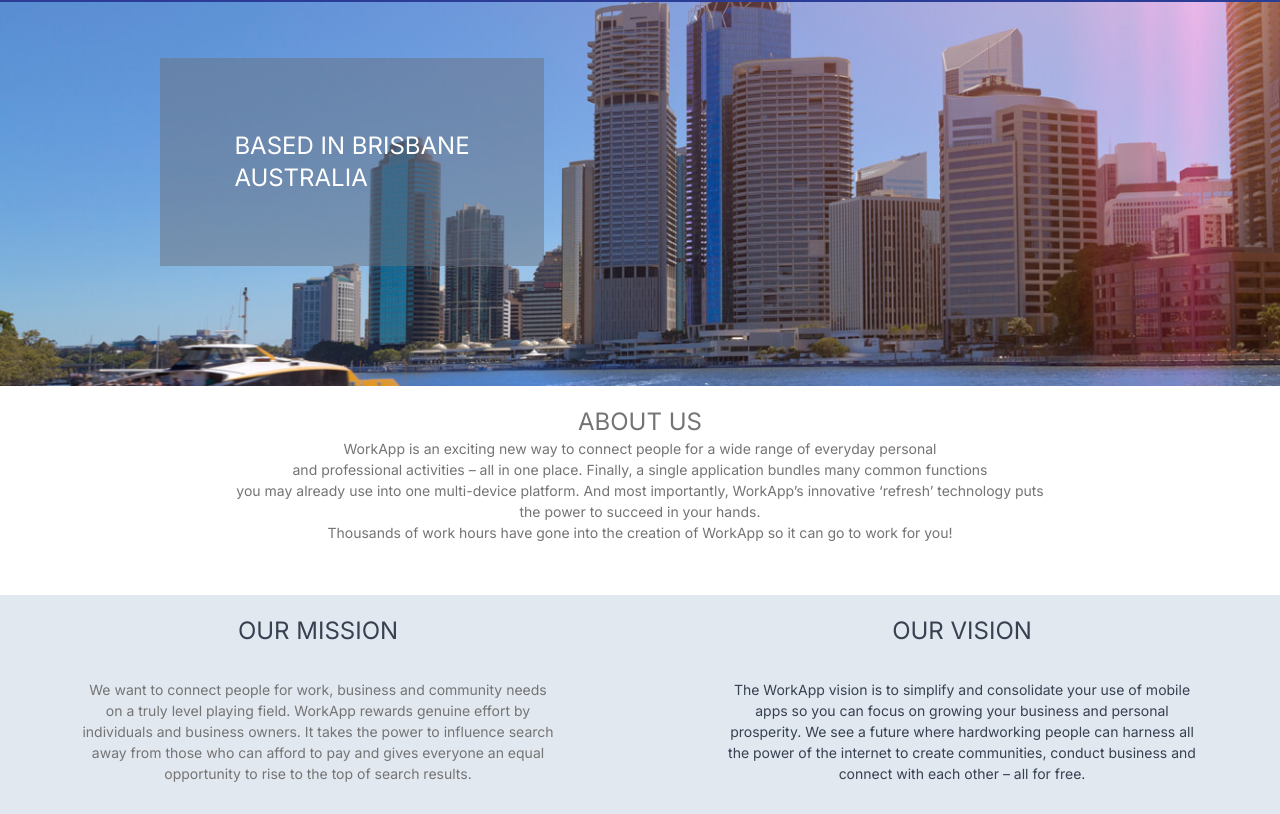
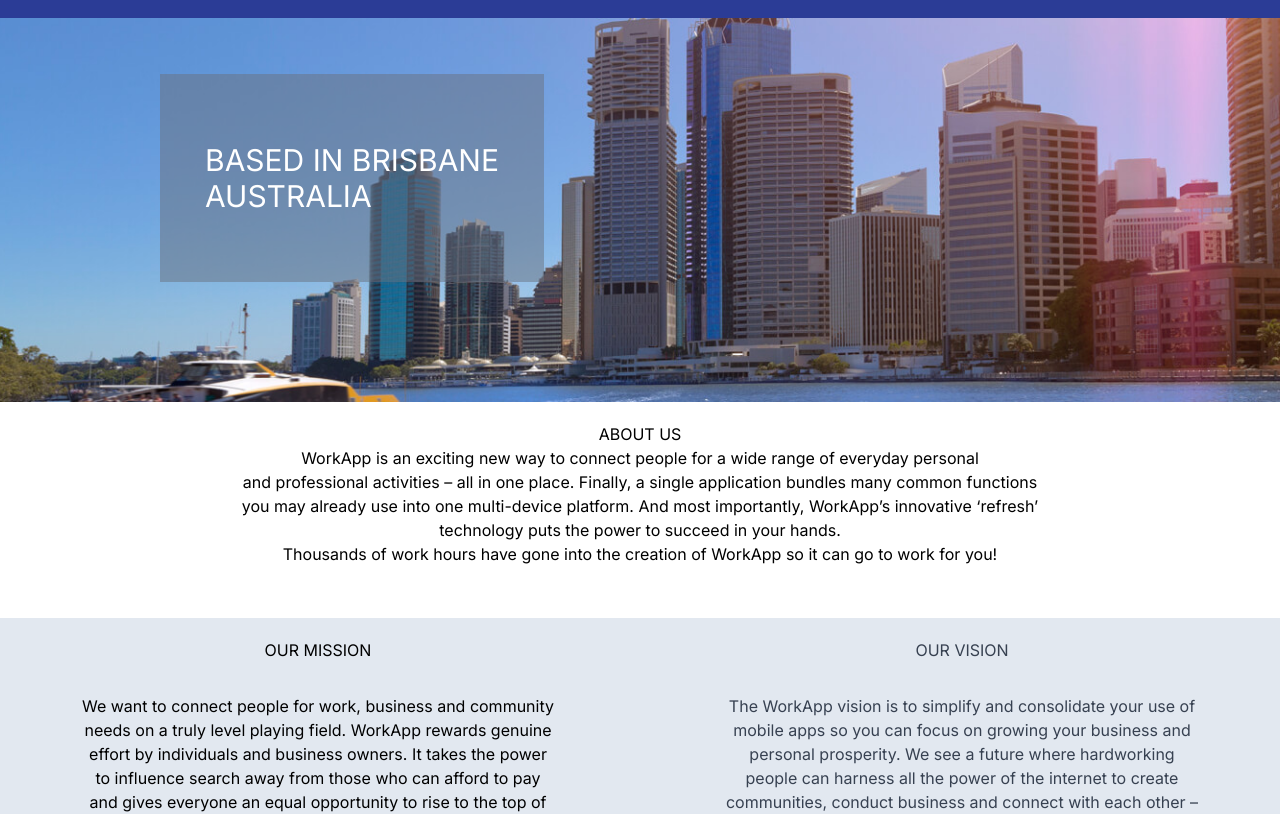
Before and after one commit to marksikaundi/Classified-App, a Next.js app: page /about in a window 1280 px wide. Shown: the part 189-1003 px from the top of the page. Built offline with nearby package versions, Linux system fonts and the light colour scheme.

Commit message:
optimized about-us page

```diff
--- a/app/about/page.jsx
+++ b/app/about/page.jsx
@@ -33,15 +33,15 @@ export default function About() {
     <div className="min-h-screen mx-auto">
       <div className="bg-[url('/assets/about-us.jpg')] md:h-96 h-60 flex justify-start bg-cover bg-center">
         <div className="absolute flex justify-center items-center md:mt-14 mt-5 ml-20 md:ml-40 bg-gray-500 border-none bg-opacity-50 md:h-52 h-20 md:w-96 w-auto text-white md:text-3xl text-sm">
-            <h1 className="my-5 mx-5 text-2xl">
+            <h1 className="my-5 mx-5l">
                 BASED IN BRISBANE<br></br> AUSTRALIA
             </h1>
         </div>
       </div>
       <div className='flex justify-center py-5 bg-white md:h-auto'>
-        <div className='grid grid-rows-1 text-[#747474] w-4/5 items-center'>
-          <h1 className='text-2xl text-center'>ABOUT US</h1>
-          <p className='md:w-2/4 lg:w-4/5 text-sm text-center m-auto mb-8 leading-normal'>
+        <div className='grid grid-rows-1 text-black w-4/5 items-center'>
+          <h1 className='text-center'>ABOUT US</h1>
+          <p className='md:w-2/4 lg:w-4/5 text-center m-auto mb-8 leading-normal'>
             WorkApp is an exciting new way to connect people for a wide range of everyday personal <br />
             and professional activities – all in one place. Finally, a single application bundles many common functions <br />
             you may already use into one multi-device platform. And most importantly, WorkApp’s innovative ‘refresh’
@@ -51,12 +51,12 @@ export default function About() {
         </div>
       </div>
         <div className='flex justify-center md:h-1/2'>
-          <div className='text-[#747474] bg-slate-200 items-center md:grid grid-cols-2 gap-2'>
+          <div className='text-black bg-slate-200 items-center md:grid grid-cols-2 gap-2'>
             <div className='text-center py-5 mx-5'>
-              <h1 className='text-gray-700 text-2xl mb-8'>
+              <h1 className='text-black mb-8'>
                 OUR MISSION
               </h1>
-              <p className='md:w-2/4 lg:w-4/5 text-center m-auto leading-normal text-sm'>
+              <p className='md:w-2/4 lg:w-4/5 text-center m-auto leading-normal'>
               We want to connect people for work, business and community needs on a truly level playing field.
               WorkApp rewards genuine effort by individuals and business owners.
               It takes the power to influence search away from those who can afford to pay and gives everyone
@@ -64,10 +64,10 @@ export default function About() {
               </p>
             </div>
             <div className='text-gray-700 text-center py-5 mx-5'>
-              <h1 className='text-2xl mb-8'>
+              <h1 className='mb-8'>
                 OUR VISION
               </h1>
-              <p className='md:w-2/4 lg:w-4/5 text-center m-auto leading-normal text-sm'>
+              <p className='md:w-2/4 lg:w-4/5 text-center m-auto leading-normal'>
                 The WorkApp vision is to simplify and consolidate your use of mobile apps so you can focus on
                 growing your business and personal prosperity. We see a future where hardworking people can harness
                 all the power of the internet to create communities, conduct business and connect with each other – all
@@ -96,14 +96,15 @@ export default function About() {
                     <Image
                       src={testimonials[currentSlide].Image}
                       alt=''
-                      className=" h-auto max-w-lg"
+                      className=" h-60 max-w-lg w-auto mx-auto"
                       height={40}
                       width={300}
                     />
                   </div>
               </div>
             </div>
-            <div className="absolute bottom-0 w-full flex justify-center md:mb-5 lg:mb-10 space-x-2">
+          </div>
+          <div className="bottom-0 w-full flex justify-center mt-5 lg:mt-10 space-x-2">
               {testimonials.map((_, index) => (
                 <button
                   key={index}
@@ -114,7 +115,6 @@ export default function About() {
                 ></button>
               ))}
             </div>
-          </div>
         </div>
         <div className="py-10 bg-slate-300">
           <h1 className="flex justify-center text-[#333333] md:text-3xl text-base">
--- a/app/components/Navbar.jsx
+++ b/app/components/Navbar.jsx
@@ -25,7 +25,7 @@ function Navbar() {
   ];
 
   return (
-    <div className="w-full flex h-16">
+    <div className="w-full flex h-20">
       <ul className="hidden w-full sm:flex justify-center items-center">
         {/* <Link href="/">
         <li className='hover:text-amber-600 ml-4 hover:border-b text-sm lg:text-xl'>home</li>
@@ -54,8 +54,8 @@ function Navbar() {
       <div
         className={
           nav
-            ? "md:hidden absolute z-10 left-0 right-0 top-64 h-80 bottom-0 w-full bg-gray-200 items-center duration-300"
-            : "md:hidden absolute z-10 left-[-100%] top-64 right-0 h-80 bottom-0 w-full bg-gray-200 flex justify-center items-center duration-300"
+            ? "md:hidden absolute z-10 top-64 right-0 h-80 bottom-0 w-full bg-gray-200 items-center duration-300"
+            : "md:hidden absolute z-10 top-[-100%] right-0 h-80 bottom-0 w-full bg-gray-200 flex justify-center items-center duration-300"
         }
       >
         <ul className="bg-[#2b3c96] text-center text-white p-10 absolute top-0 right-0 w-full">
```
